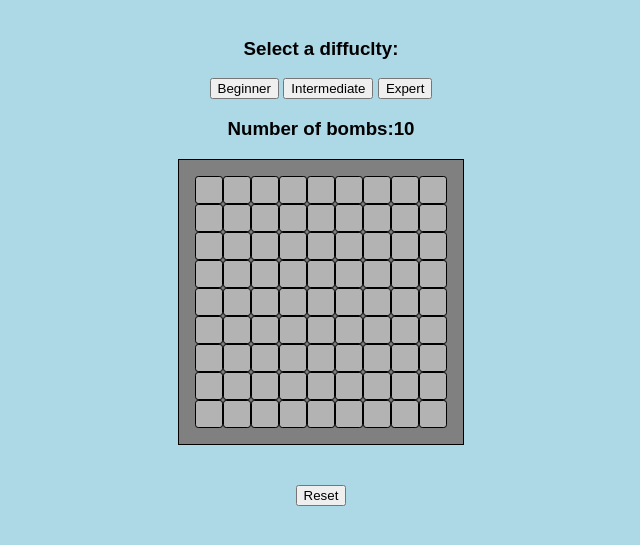
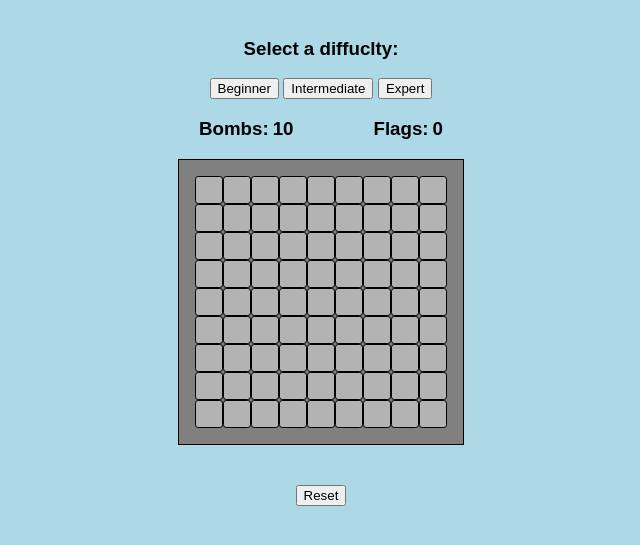
Before and after one commit to reddyfede/Minesweeper, a plain HTML site: page index.html in a window 1280 px wide. Shown: the part 69-614 px from the top of the page, without its empty margins (319-959 px from the left). Drawn offline with Linux system fonts and the light colour scheme.

Commit message:
change flags and bombs counter

```diff
--- a/index.html
+++ b/index.html
@@ -24,12 +24,17 @@
     </section>
 
     <section class="bombCounter">
-        <h3>Number of bombs:</h3>
-        <h3 id="counter"></h3>
+        <div>
+            <h3>Bombs:</h3>
+            <h3 id="bCounter"></h3>
+        </div>
+        <div>
+            <h3> Flags:</h3>
+            <h3 id="fCounter"></h3>
+        </div>
     </section>
 
     <main class="board beginner">
-
     </main>
 
     <div>
--- a/main.js
+++ b/main.js
@@ -20,7 +20,8 @@ selectLevelBtnEls = document.querySelectorAll(".levelBtn")
 
 resetBtnEl = document.getElementById("reset")
 
-counterEl = document.getElementById("counter")
+bombCounterEl = document.getElementById("bCounter")
+flagCounterEl = document.getElementById("fCounter")
 
 
 /*----- event listeners -----*/
@@ -49,7 +50,8 @@ function init() {
     boardEl.classList.remove("bomb")
     boardEl.classList.remove("win")
 
-    counterEl.innerText = ""
+    flagCounterEl.innerText = 0
+
     bombsIdx = []
     unsortedBombsIdx = []
     vIdx = []
@@ -58,7 +60,7 @@ function init() {
     grid = createGrid(0)
     victoryGrid = createGrid("v")
 
-    counterEl.innerText = board[2]
+    bombCounterEl.innerText = board[2]
 
     generateBombs()
     placeBombs()
@@ -397,7 +399,7 @@ function appendBomb(parent) {
 
 //update the flag counter based on the flag on the board.
 function updateCounter() {
-    counterEl.innerText = board[2] - document.querySelectorAll(".flag").length
+    flagCounterEl.innerText = document.querySelectorAll(".flag").length
 }
 
 //if the empty elements of victory-grid correspond to the bombs-index-array the game is won, call render win function.
--- a/style.css
+++ b/style.css
@@ -19,6 +19,14 @@ body {
 .bombCounter {
     display: flex;
     flex-direction: row;
+    gap: 10vmin;
+}
+
+.bombCounter * {
+    display: flex;
+    flex-direction: row;
+    justify-content: space-between;
+    gap: 0.5vmin;
 }
 
 main * {
@@ -36,7 +44,7 @@ main * {
 
 .beginner {
     grid-template-columns: repeat(9, minmax(22px, 3.5vmin));
-    grid-template-rows: repeat(9, minmax(22px,3.5vmin));
+    grid-template-rows: repeat(9, minmax(22px, 3.5vmin));
 }
 
 .intermediate {
@@ -50,8 +58,8 @@ main * {
 }
 
 .gameTile {
-    width: minmax(22px,3.5vmin);
-    height: minmax(22px,3.5vmin);
+    width: minmax(22px, 3.5vmin);
+    height: minmax(22px, 3.5vmin);
     background-color: rgb(179, 179, 179);
     color: black;
     border: 0.1vmin solid black;
@@ -82,10 +90,10 @@ main * {
 }
 
 .flag {
-   background-image: url(./resources/flag.svg);
-   background-repeat: no-repeat;
-   background-position: center;
-   background-size:contain;
+    background-image: url(./resources/flag.svg);
+    background-repeat: no-repeat;
+    background-position: center;
+    background-size: contain;
 }
 
 .win {
```
